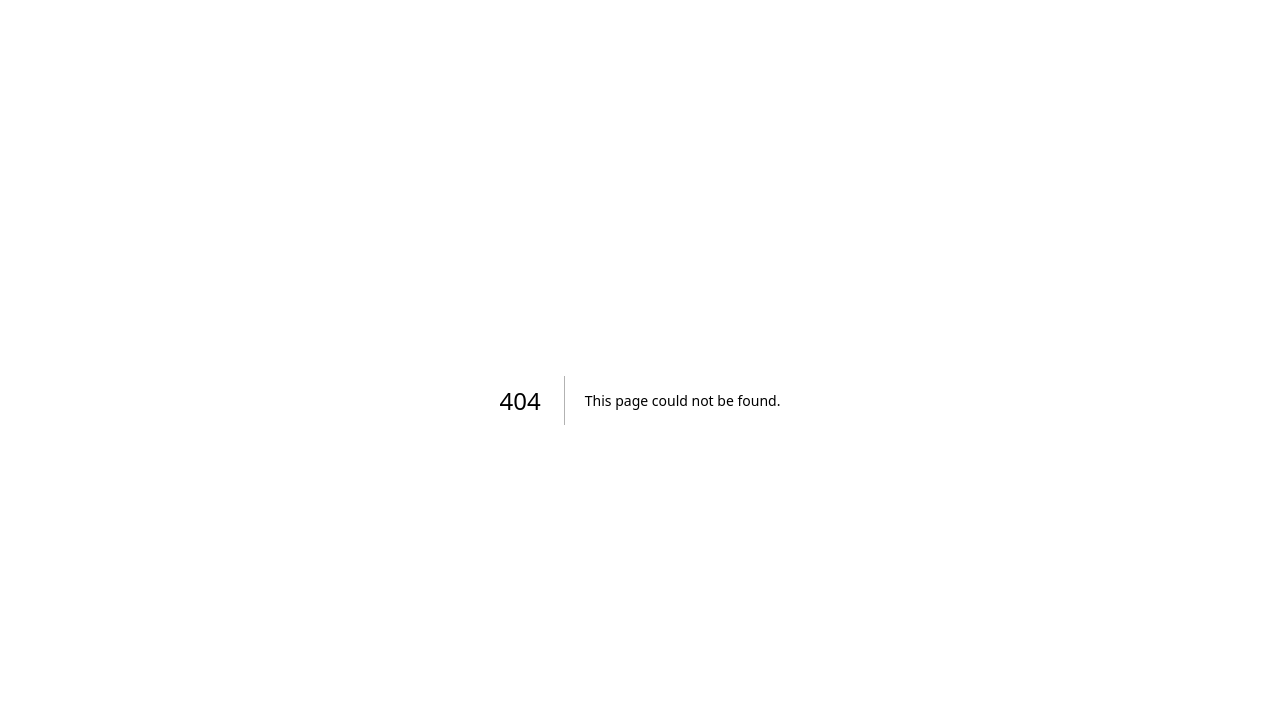
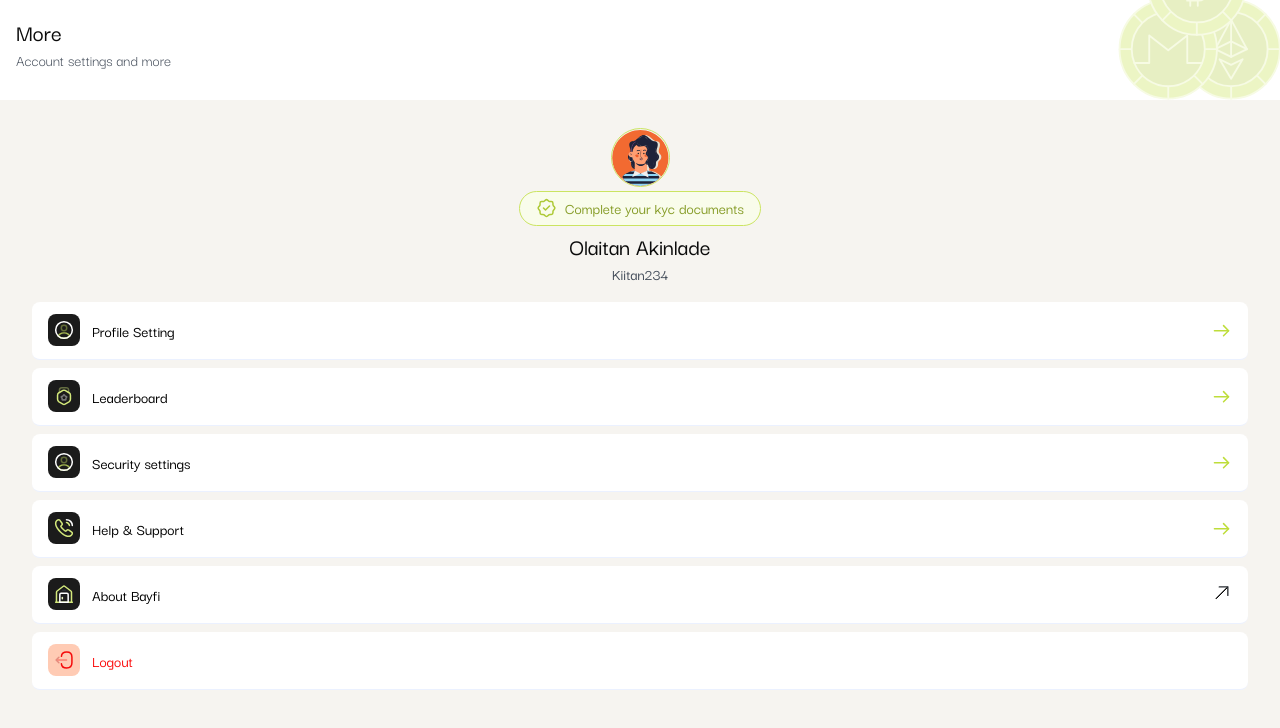
Before and after one commit to oluwaferanmi12/bayfi-fe, a Next.js app: page /more in a window 1280 px wide. Before the commit this address had no page. Shown: the top 728 px of the page. Built offline with nearby package versions, Linux system fonts and the light colour scheme; what @ant-design/nextjs-registry would draw is missing.

Commit message:
page fixes

```diff
--- a/src/app/(dashboard)/profile/page.tsx
+++ b/src/app/(dashboard)/profile/page.tsx
@@ -22,7 +22,7 @@ function ProfileSetting() {
           </p>
         </div>
       </div>
-      <div className="p-4 ">
+      <div className="p-4">
         <Row>
           <Col xs={6}>
             <ProfileNav
--- /dev/null
+++ b/src/app/(mobile-flow)/more/page.tsx
@@ -0,0 +1,26 @@
+"use client";
+
+import { FixedMobileHeader } from "@/components/mobile-components/headers/fixed-mobile-header";
+import { MobileNav } from "@/components/mobile-components/nav/mobile-nav";
+import { ProfileNav } from "@/components/wrappers/profile/profile-nav";
+import { ProfileType } from "@/interfaces/interfaces-ui";
+import React, { useState } from "react";
+
+function More() {
+  const [activeProfile, setActiveProfile] = useState<ProfileType>("setting");
+  return (
+    <>
+      <MobileNav />
+      <FixedMobileHeader header="More" subText="Account settings and more" />
+      <div className="mt-20">
+        <ProfileNav
+          noBg
+          activeProfile={activeProfile}
+          setActiveProfile={setActiveProfile}
+        />
+      </div>
+    </>
+  );
+}
+
+export default More;
--- a/src/components/mobile-components/nav/mobile-nav.tsx
+++ b/src/components/mobile-components/nav/mobile-nav.tsx
@@ -46,7 +46,7 @@ export const MobileNav = () => {
           iconActive={menu2}
           text="More"
           action={() => {
-            router.push("/profile");
+            router.push("/more");
           }}
         />
       </div>
--- a/src/components/wrappers/profile/incomplete-kyc.tsx
+++ b/src/components/wrappers/profile/incomplete-kyc.tsx
@@ -6,7 +6,7 @@ export const IncompleteKycBadge = () => {
     <div className="flex items-center justify-center">
       <div className="border border-[#CBE461] my-1 bg-[#F9FCEB] rounded-full py-1 px-4 flex items-center justify-center gap-2">
         <Image src={badgeIcon} alt="" />
-        <p  className="text-bayfi-green-700 mb-[1px] text-base font-grotesk-medium">
+        <p className="text-bayfi-green-700 mb-[1px] text-sm lg:text-base font-grotesk-medium">
           Complete your kyc documents
         </p>
       </div>
--- a/src/components/wrappers/profile/profile-nav.tsx
+++ b/src/components/wrappers/profile/profile-nav.tsx
@@ -10,17 +10,20 @@ import logoutIcon from "@/assets/svg/profile-logout-icon.svg";
 import arrowRightTop from "@/assets/svg/arrow-right-top.svg";
 import { Dispatch, SetStateAction } from "react";
 import { ProfileType } from "@/interfaces/interfaces-ui";
+import arrowRightGreen from "@/assets/svg/arrow-right-green.svg";
 
 export const ProfileNav = ({
   setActiveProfile,
   activeProfile,
+  noBg,
 }: {
   setActiveProfile: Dispatch<SetStateAction<ProfileType>>;
   activeProfile: ProfileType;
+  noBg?: boolean;
 }) => {
   return (
     <>
-      <div className="bg-bayfi-grey-100 p-4 rounded-lg">
+      <div className={`${!noBg && "bg-bayfi-grey-100"}  lg:p-4 rounded-lg`}>
         <div className="flex items-center justify-center ">
           <Image
             className="border border-[#CBE461] rounded-full"
@@ -30,10 +33,10 @@ export const ProfileNav = ({
         </div>
         <IncompleteKycBadge />
         <div className="flex items-center flex-col  justify-center">
-          <p className="text-bayfi-black-900 font-grotesk-medium text-2xl">
+          <p className="text-bayfi-black-900 font-grotesk-medium text-xl lg:text-2xl">
             Olaitan Akinlade
           </p>
-          <p className="text-text-color-600 font-grotesk-medium text-base">
+          <p className="text-text-color-600 font-grotesk-medium text-sm lg:text-base">
             Kiitan234
           </p>
         </div>
@@ -44,22 +47,38 @@ export const ProfileNav = ({
             }}
             icon={profileSetting}
             text="Profile Setting"
+            whiteBg={noBg}
           />
-          <ProfileNavContainer icon={leaderboardIcon} text="Leaderboard" />
+          <ProfileNavContainer
+            whiteBg={noBg}
+            icon={leaderboardIcon}
+            text="Leaderboard"
+          />
           <ProfileNavContainer
             clickAction={() => {
               setActiveProfile("security");
             }}
             icon={securityIcon}
             text="Security settings"
+            whiteBg={noBg}
           />
-          <ProfileNavContainer icon={helpIcon} text="Help & Support" />
+          <ProfileNavContainer
+            whiteBg={noBg}
+            icon={helpIcon}
+            text="Help & Support"
+          />
           <ProfileNavContainer
             icon={aboutIcon}
             text="About Bayfi"
             extraIcon={arrowRightTop}
+            whiteBg={noBg}
           />
-          <ProfileNavContainer icon={logoutIcon} text="Logout" logoutType />
+          <ProfileNavContainer
+            whiteBg={noBg}
+            icon={logoutIcon}
+            text="Logout"
+            logoutType
+          />
         </div>
       </div>
     </>
@@ -72,12 +91,14 @@ const ProfileNavContainer = ({
   extraIcon,
   logoutType,
   clickAction,
+  whiteBg,
 }: {
   icon: string;
   text: string;
   extraIcon?: string;
   logoutType?: boolean;
   clickAction?: () => void;
+  whiteBg?: boolean;
 }) => {
   return (
     <div
@@ -86,18 +107,22 @@ const ProfileNavContainer = ({
           clickAction();
         }
       }}
-      className="flex items-center  justify-between cursor-pointer py-3"
+      className={`flex ${whiteBg && "bg-white rounded-lg px-4 mb-2"} items-center  justify-between cursor-pointer py-3`}
       style={{ borderBottom: "1px solid #EBF1FF" }}
     >
       <div className="flex items-center gap-3 ">
         <Image src={icon} alt="" />
         <p
-          className={`${logoutType && "text-[#FB0C0C]"} text-base font-grotesk-medium`}
+          className={`${logoutType && "text-[#FB0C0C]"} text-sm lg:text-base font-grotesk-medium`}
         >
           {text}
         </p>
       </div>
-      {extraIcon && <Image src={extraIcon} alt="" />}
+      {((extraIcon || whiteBg) && !logoutType)  && (extraIcon ? (
+        <Image src={extraIcon} alt="" />
+      ) : (
+        <Image src={arrowRightGreen} alt="" />
+      ))}
     </div>
   );
 };
```
Also changed, not shown: src/assets/svg/arrow-right-green.svg (added).
